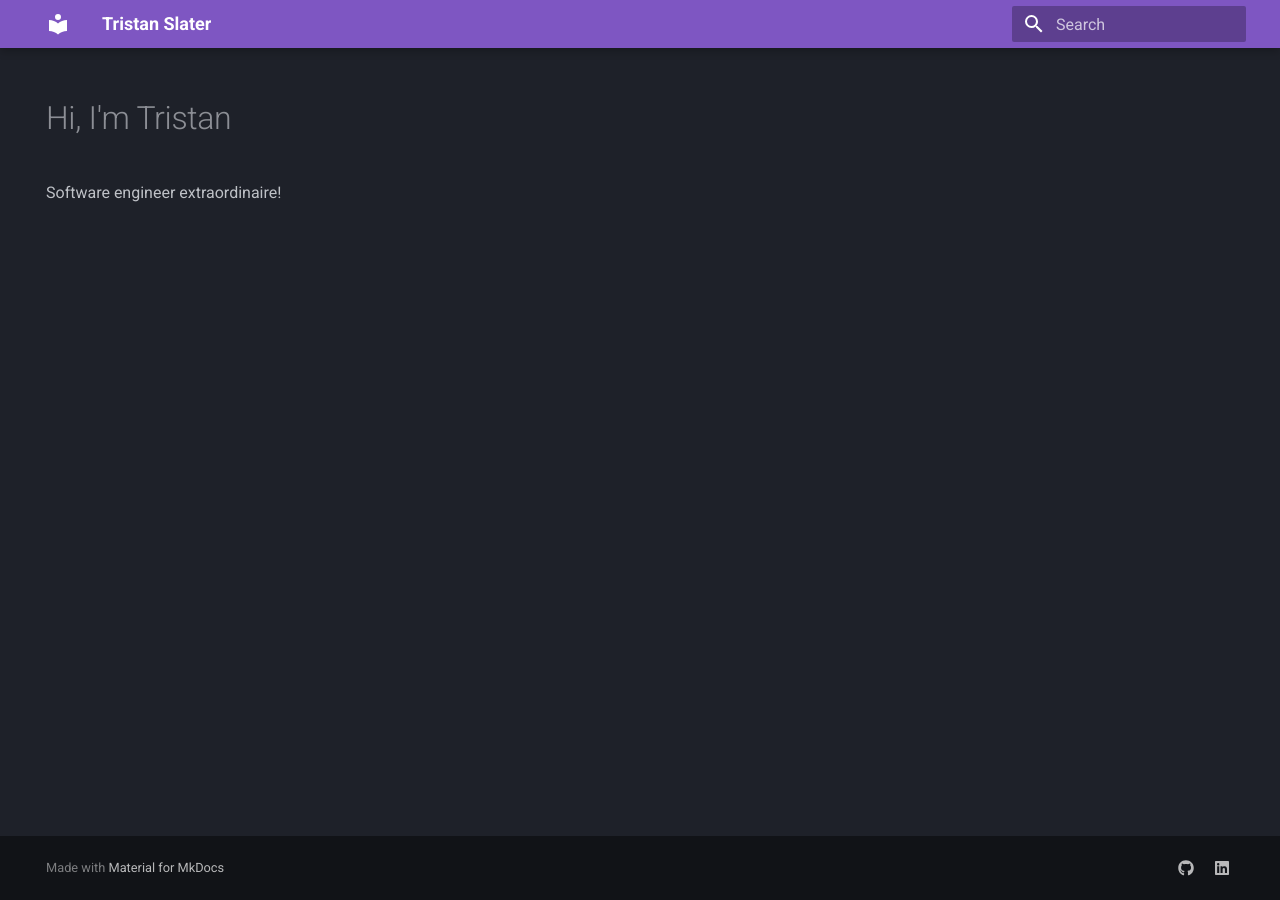
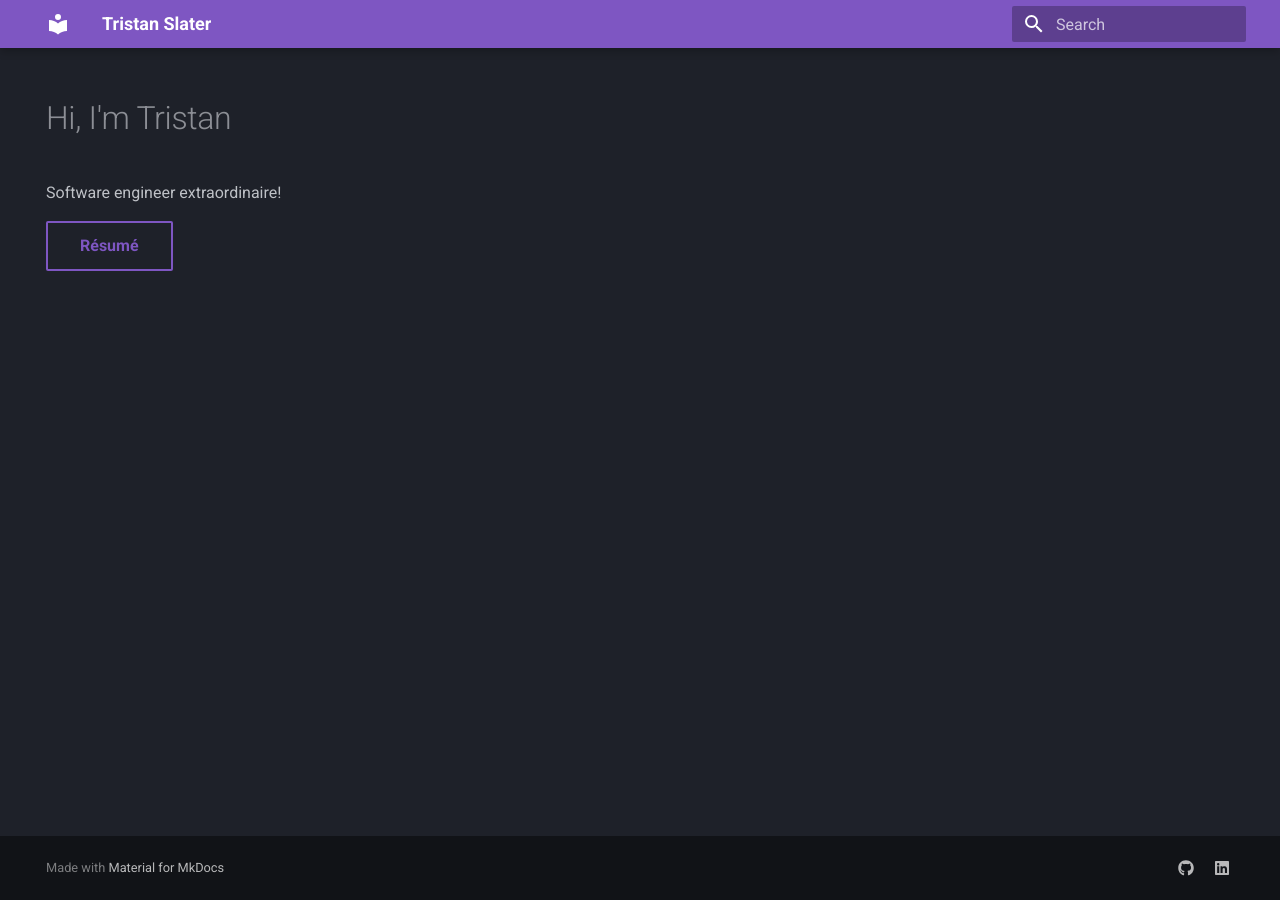
Before and after one commit to trslater/trslater.github.io, an MkDocs documentation site: the page built from docs/index.md, in a window 1280 px wide. Built offline with MkDocs 1.6.1 and Material for MkDocs 9.7.7, drawn with Linux system fonts in a browser that asks for light colours.

Commit message:
Add PDF resume download

```diff
--- a/docs/index.md
+++ b/docs/index.md
@@ -7,4 +7,4 @@ hide:
 
 Software engineer extraordinaire!
 
-<!-- [Résumé](/resume/){ .md-button target=_blank } -->
+[Résumé](/downloads/resume.pdf){ .md-button target=_blank }
```
Also changed, not shown: 1 other file.
